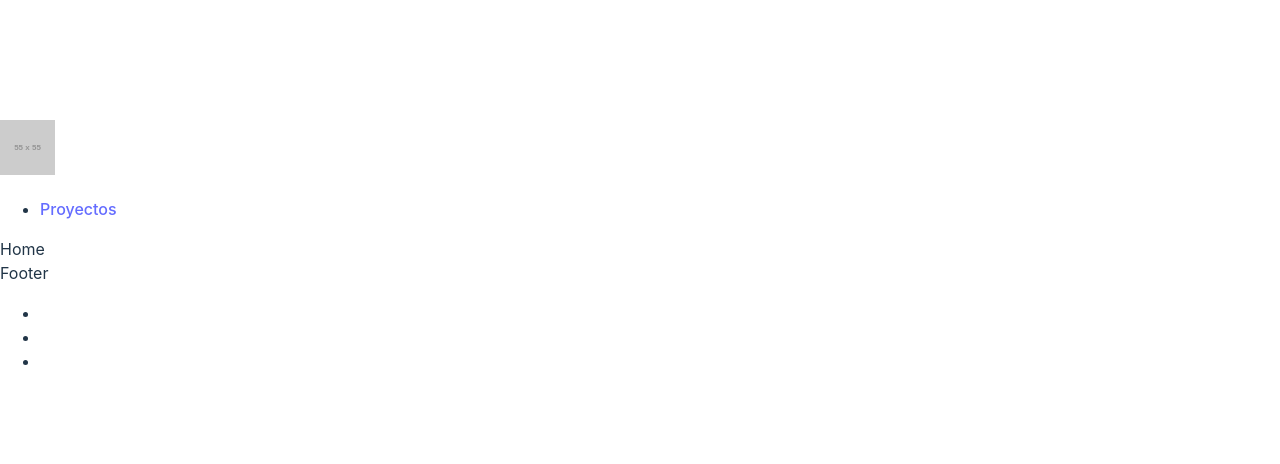
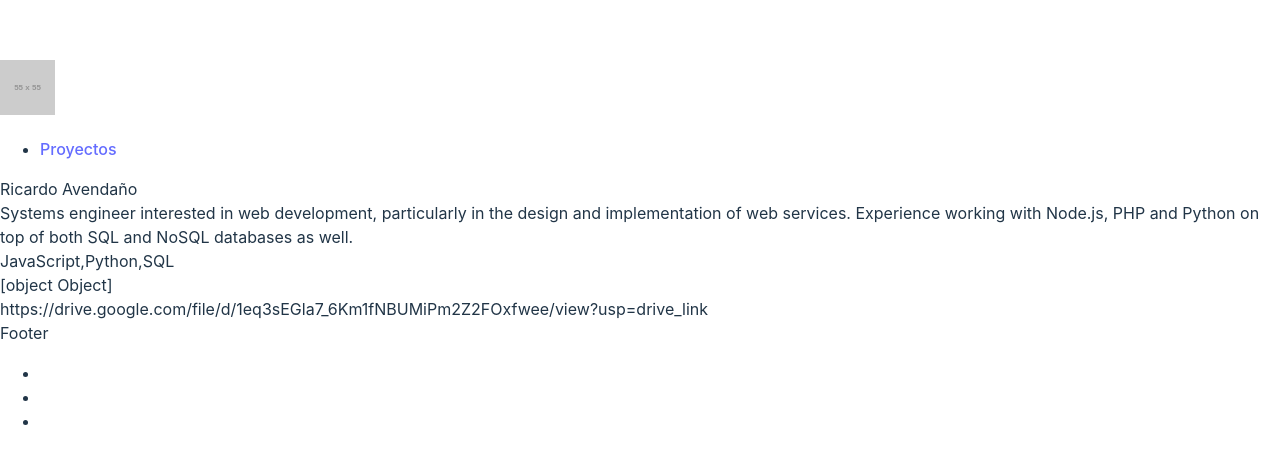
Before and after one commit to chillguire/chillguire.github.io, a React (Vite) app: page / in a window 1280 px wide. Shown: the part 146-610 px from the top of the page. Built offline with nearby package versions, Linux system fonts and the light colour scheme.

Commit message:
add initial effects and state

```diff
--- a/src/components/Footer.jsx
+++ b/src/components/Footer.jsx
@@ -1,4 +1,4 @@
-function Footer({ socials }) {
+function Footer({ socials = []}) {
 	return (
 		<>
 			<div>Footer</div>
--- a/src/components/Header.jsx
+++ b/src/components/Header.jsx
@@ -1,6 +1,6 @@
 import { Link } from 'react-router-dom';
 
-function Header({ pages }) {
+function Header({ pages = [] }) {
 	const links = pages.filter((element) => element.path !== '/');
 
 	return (
--- a/src/consts/about.js
+++ b/src/consts/about.js
@@ -6,13 +6,25 @@ export const self = {
 		'Python',
 		'SQL',
 	],
-	resumeLink: 'https://drive.google.com/file/d/1eq3sEGla7_6Km1fNBUMiPm2Z2FOxfwee/view?usp=drive_link',
-	allSkills: {
-		languages: [
-
+	skills: {
+		'Languages': [
+			'JavaScript', 'Python', 'SQL', 'HTML', 'CSS', 'PHP', 'Swift', 'C', 'Bash',
 		],
-		frameworks: [
-
-		]
+		'Frameworks & Libraries': [
+			'Express.js', 'NestJS', 'TypeScript', 'React.js', 'Jasmine', 'Jest', 'Cypress', 'k6',
+		],
+		'Platforms & Tools': [
+			'Node.js', 'Git', 'Docker', 'Linux', 'Redis', 'MongoDB', 'PostgreSQL', 'Confluence', 'Jira', 'Jenkins', 'Xcode', 'Postman', 'Swagger',
+		],
+		'Patterns & Paradigms': [
+			'MVC', 'Microservices', 'OOP', 'Functional',
+		],
+		'Standards & Protocols': [
+			'REST APIs', 'HTTP', 'WebSockets', 'OAuth 2.0', 'OpenID Connect', 'JWT',
+		],
+		'Methodologies': [
+			'Agile', 'Scrum',
+		],
 	},
-}
+	resume: 'https://drive.google.com/file/d/1eq3sEGla7_6Km1fNBUMiPm2Z2FOxfwee/view?usp=drive_link',
+};
--- a/src/consts/projects.js
+++ b/src/consts/projects.js
@@ -17,4 +17,4 @@ export const projects = [
 			'https://placehold.co/800x450',
 		],
 	}
-]
+];
--- a/src/main.jsx
+++ b/src/main.jsx
@@ -1,4 +1,4 @@
-import React, { useEffect } from 'react';
+import React, { useState, useEffect } from 'react';
 import ReactDOM from 'react-dom/client';
 import {
 	createBrowserRouter,
@@ -6,21 +6,18 @@ import {
 	Outlet,
 	useLocation,
 	useParams,
-	useRouteError
+	useRouteError,
 } from 'react-router-dom';
+
+import { findTitle, urlify } from './utils/index';
 
 import { Header } from './components/Header';
 import { Footer } from './components/Footer';
-
-import { socials } from './consts/socials';
-
-import './index.css';
-
-import { findTitle, urlify } from './utils/index';
-
 import Home from './pages/Home';
 import ProjectList from './pages/ProjectList';
 import SingleProject from './pages/SingleProject';
+
+import './index.css';
 
 const pages = [
 	{
@@ -61,14 +58,27 @@ const pages = [
 ];
 
 function Layout() {
+	const [socials, setSocials] = useState([]);
 	const location = useLocation();
 	const isDynamicRoute = useParams();
 	useEffect(() => {
 		if (Object.keys(isDynamicRoute).length === 0) {
 			const pageTitle = findTitle(pages, location.pathname);
-			document.title = pageTitle ? pageTitle : '404';
+			if (pageTitle) {
+				document.title = pageTitle;
+			} else {
+				throw new Error('doesnt exists');
+			}
 		}
 	}, [location]);
+
+	useEffect(() => {
+		const getAboutInfo = async () => {
+			const { socials } = await import('./consts/socials');
+			setSocials(socials);
+		}
+		getAboutInfo();
+	}, []);
 
 	return (
 		<>
@@ -90,7 +100,6 @@ function ErrorBoundary() {
 		<>
 			<Header pages={pages} />
 			<div>{`${error}`}</div>
-			<Footer socials={socials} />
 		</>
 	);
 }
--- a/src/pages/Home.jsx
+++ b/src/pages/Home.jsx
@@ -1,9 +1,23 @@
-import { self } from '../consts/about';
+import { useEffect, useState } from 'react';
 
 function Home() {
+	const [aboutInfo, setAboutInfo] = useState({});
+
+	useEffect(() => {
+		const getAboutInfo = async () => {
+			const { self } = await import('../consts/about');
+			setAboutInfo(self);
+		}
+		getAboutInfo();
+	}, []);
+
 	return (
 		<>
-			<div>Home</div>
+			<div>{`${aboutInfo.title}`}</div>
+			<div>{`${aboutInfo.summary}`}</div>
+			<div>{`${aboutInfo.relevantSkills}`}</div>
+			<div>{`${aboutInfo.skills}`}</div>
+			<div>{`${aboutInfo.resume}`}</div>
 		</>
 	);
 }
--- a/src/pages/ProjectList.jsx
+++ b/src/pages/ProjectList.jsx
@@ -1,10 +1,19 @@
+import { useEffect, useState } from 'react';
 import { Link } from 'react-router-dom';
 
 import { urlify } from '../utils/index';
 
-import { projects } from '../consts/projects';
+function ProjectList() {
+	const [projects, setProjects] = useState([]);
 
-function ProjectList() {
+	useEffect(() => {
+		const getProjects = async () => {
+			const { projects } = await import('../consts/projects');
+			setProjects(projects);
+		}
+		getProjects();
+	}, []);
+
 	return (
 		<>
 			<div>ProjectList</div>
--- a/src/pages/SingleProject.jsx
+++ b/src/pages/SingleProject.jsx
@@ -1,25 +1,30 @@
-import { useEffect } from 'react';
-
+import { useEffect, useState } from 'react';
 import {
 	useLocation,
 	useLoaderData,
 } from 'react-router-dom';
 
 function SingleProject() {
-	const projects = useLoaderData();
+	const loaderProject = useLoaderData();
+	const [project, setProject] = useState(loaderProject);
 	const location = useLocation();
+
 	useEffect(() => {
 		if (!location.state) {
-			document.title = projects.name;
+			document.title = loaderProject.name;
 		} else {
 			//? llega desde la navegacion normal, how to skip loader call without using hooks?
 			document.title = location.state.name;
+			setProject(location.state);
 		}
-	}, [location]);
+	}, [location, project]);
 
 	return (
 		<>
-			<div>SingleProject</div>
+			<div>{`${project.name}`}</div>
+			<div>{`${project.demo}`}</div>
+			<div>{`${project.source}`}</div>
+			<div>{`${project.description}`}</div>
 		</>
 	);
 }
```
